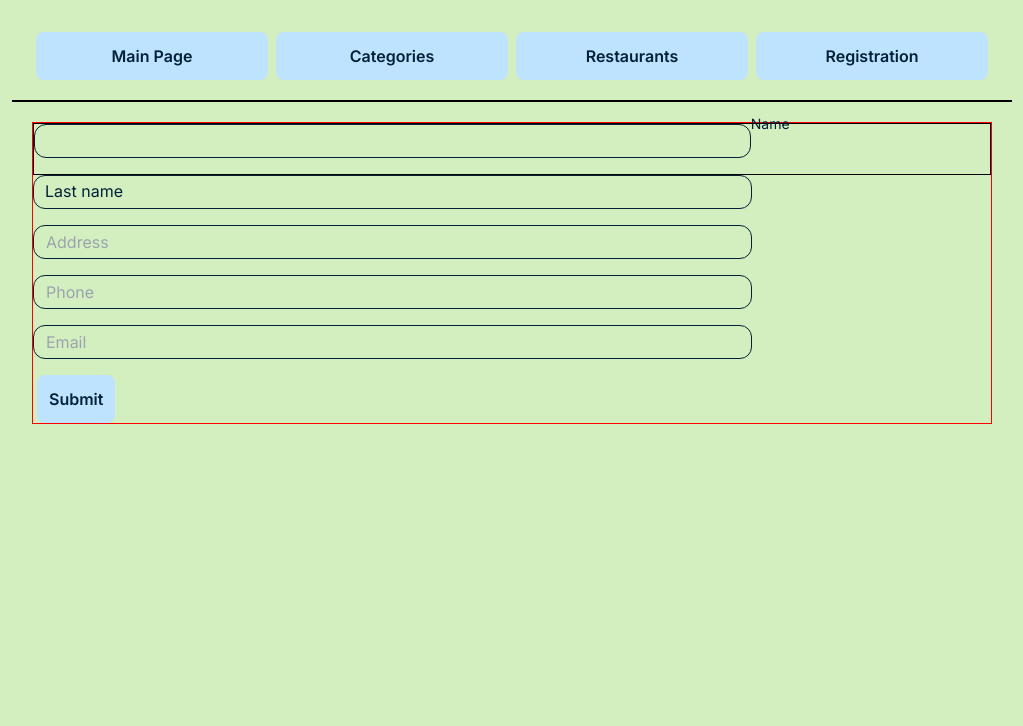
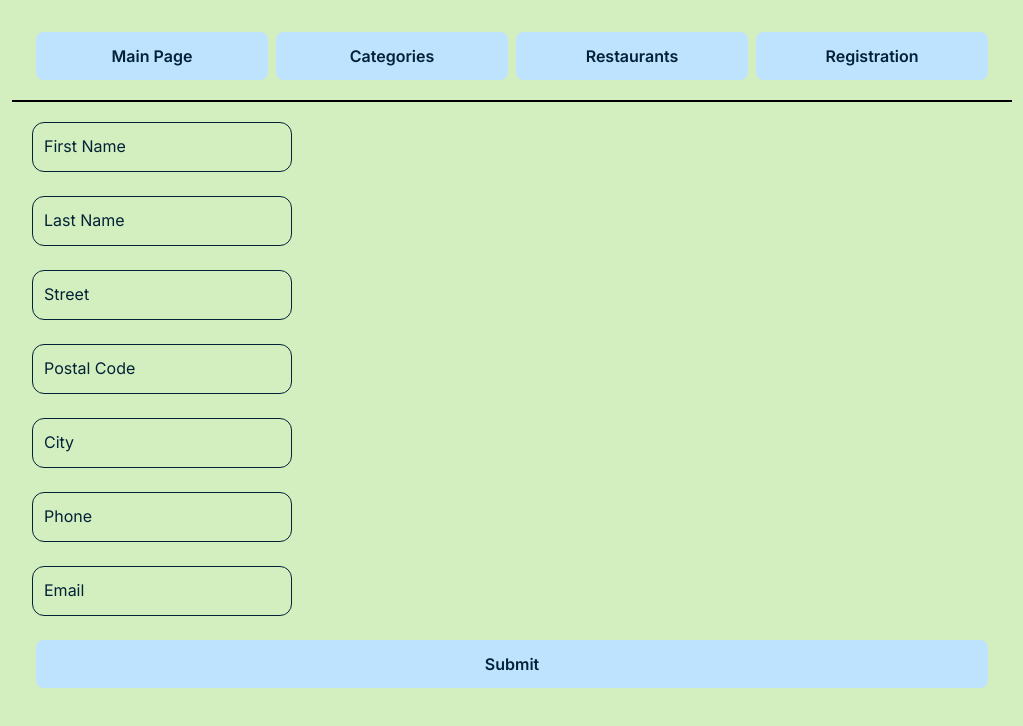
Before and after one commit to ViktorTap/platemate-2024, a Next.js app: page /registration in a window 1280 px wide. Shown: the top 726 px of the page, without its empty margins (128-1151 px from the left). Built offline with nearby package versions, Linux system fonts and the light colour scheme.

Commit message:
Registration blank design and form rebuild

```diff
--- a/app/globals.css
+++ b/app/globals.css
@@ -40,24 +40,17 @@ button:active {
 
 /* INPUT & LABEL */
 
-form {
-  border: solid red 1px;
-  margin-inline: auto;
+.form-container {
+  display: flex;
+  flex-direction: column;
 }
 
-form > div{
-
-
+.input-box {
+  position: relative;
 }
 
-.form-input-container {
-  position: relative;
-  border: solid black 1px;
-}
-
-input {
-  position: relative;
-  /* background-color: var(--background-secondary-hex);*/
+.text-input {
+  /* background-color: var(--background-secondary-hex); */
   background: transparent;
   border-radius: 0.75rem;
   border: 1px solid #032137;
@@ -65,32 +58,78 @@ input {
   color: #032137;
   font-size: 1rem;
 
-  /* height: 100%; */
+  padding: 0.75rem 0.75rem;
 
-  outline: 0;
-  padding: 0.25rem 0.75rem;
+  outline: none;
+  margin-bottom: 1.5rem;
+  transition: 0.2s;
+  cursor: text;
 
-  width: 75%;
+  /* z-index: 1111; */
+}
 
-  margin-bottom: 1rem;
-  transition: 0.2s ease;
+#text-input-error {
+  background: transparent;
+  border-radius: 0.75rem;
+  border: 1px solid red;
+  box-sizing: border-box;
+  color: #032137;
+  font-size: 1rem;
+  margin-bottom: 1.5rem;
+  padding: 0.75rem 0.75rem;
+  outline: none;
+  margin-bottom: 0.75rem;
+  transition: 0.2s;
   cursor: text;
-  /* z-index: 1111; */
 }
 
 label {
   position: absolute;
-  padding: 0.25rem 0.75rem;
-  transition: 0.2s ease;
+  left: 0;
+  padding: 0.75rem 0.75rem;
+  pointer-events: none;
+  transition: 0.2s;
 }
 
-input:focus,
-input:valid {
-  color: red;
+input:focus + label, input:not([value=""]) + label
+{
+  color:green;
+  border: 1px solid green;
+  border-radius: 0.75rem;
+  font-size: 0.75rem;
+  padding: 0 0.75rem;
+  background-color: var(--background-primary-hex);
+  transform: translate(15px, -9px);
+  letter-spacing: 0.15rem;
+
 }
 
-.form-input-container input:focus + label,
-.form-input-container input:valid + label{
-  transform: translate(-15px, -16px) scale(0.88);
-  z-index: 1111;
+input:focus, input:not([value=""]) {
+  border: 1px solid green;
 }
+
+#text-input-error:focus + label,
+#text-input-error:not([value=""]) + label {
+  color:#032137;
+  border: 1px solid red;
+  border-radius: 0.75rem;
+  font-size: 0.75rem;
+  padding: 0 0.75rem;
+  background-color: var(--background-primary-hex);
+  transform: translate(15px, -9px);
+  letter-spacing: 0.15rem;
+  /* margin-bottom: 1.5rem; */
+}
+
+.input-error-message {
+  border: 1px solid red;
+  background-color: var(--background-primary-hex);
+  border-radius: 0.75rem;
+  font-size: 0.75rem;
+  position: absolute;
+  left: 85px;
+  bottom: 3px;
+  padding: 0 0.75rem;
+  pointer-events: none;
+  transition: 0.2s;
+}
--- a/app/registration/components/RegistrationForm.tsx
+++ b/app/registration/components/RegistrationForm.tsx
@@ -1,136 +1,98 @@
 "use client";
 
-import * as yup from "yup";
-import { useFormik } from "formik";
+import * as Yup from "yup";
+import { Formik, Form, useField } from "formik";
+
+interface CustomTextInputTypes {
+  name: string;
+  id?: string;
+  label: string;
+  type: string;
+}
+
+const CustomTextInput: React.FC<CustomTextInputTypes> = ({
+  label,
+  ...props
+}) => {
+  const [field, meta] = useField(props);
+
+  return (
+    <div className="input-box">
+      <input
+        className="text-input"
+        id={meta.touched && meta.error ? "text-input-error" : ""}
+        {...field}
+        {...props}
+      />
+      <label htmlFor={props.id || props.name}>{label}</label>
+      {meta.touched && meta.error && (
+        <span className="input-error-message">{meta.error}</span>
+      )}
+    </div>
+  );
+};
 
 export default function RegistrationForm() {
   interface FormValues {
     firstName: string;
     lastName: string;
-    address: string;
+    address: object;
     phone: string;
     email: string;
   }
 
-  const validationSchema = yup.object({
-    firstName: yup.string().required("First name is required"),
-    lastName: yup.string().required("Last name is required"),
-    address: yup.string(),
-    phone: yup.string(),
-    email: yup.string().email().required("Email is required"),
-  });
+  return (
+    <>
+      <Formik<FormValues>
+        initialValues={{
+          firstName: "",
+          lastName: "",
+          address: { street: "", postalCode: "", city: "" },
+          phone: "",
+          email: "",
+        }}
+        validationSchema={Yup.object({
+          firstName: Yup.string()
+            .max(15, "Must be 15 characters or less")
+            .required("First name is required"),
+          lastName: Yup.string()
+            .max(20, "Must be 20 characters or less")
+            .required("Last name is required"),
 
-  const formik = useFormik<FormValues>({
-    initialValues: {
-      firstName: "",
-      lastName: "",
-      address: "",
-      phone: "",
-      email: "",
-    },
+          address: Yup.object().shape({
+            street: Yup.string(),
+            postalCode: Yup.string().max(10, "Must be 10 characters or less"),
+            city: Yup.string(),
+          }),
 
-    validationSchema,
+          phone: Yup.string().max(15, "Must be 15 characters or less"),
+          email: Yup.string()
+            .email("Invalid email address")
+            .required("Email is required"),
+        })}
+        onSubmit={(values, { setSubmitting }) => {
+          setTimeout(() => {
+            alert(JSON.stringify(values, null, 2));
+            setSubmitting(false);
+          }, 400);
+        }}
+      >
+        <Form className="form-container">
+          <CustomTextInput label="First Name" name="firstName" type="text" />
+          <CustomTextInput label="Last Name" name="lastName" type="text" />
+          <CustomTextInput label="Street" name="address.street" type="text" />
+          <CustomTextInput
+            label="Postal Code"
+            name="address.postalCode"
+            type="text"
+          />
+          <CustomTextInput label="City" name="address.city" type="text" />
+          <CustomTextInput label="Phone" name="phone" type="text" />
+          <CustomTextInput label="Email" name="email" type="email" />
 
-    onSubmit: (values) => {
-      console.log("Form submitted:", values);
-    },
-  });
-
-  return (
-    <form onSubmit={formik.handleSubmit}>
-      {/*FIRST NAME*/}
-
-      <div>
-        <div className="form-input-container">
-          <input
-            id="firstName"
-            name="firstName"
-            type="text"
-            onChange={formik.handleChange}
-            onBlur={formik.handleBlur}
-            value={formik.values.firstName}
-          />
-          <label htmlFor="firstName">Name</label>
-        </div>
-
-        {formik.touched.firstName && formik.errors.firstName ? (
-          <span className="error">{formik.errors.firstName}</span>
-        ) : null}
-      </div>
-
-      {/*LAST NAME*/}
-
-      <div>
-        <label htmlFor="lastName">Last name</label>
-        <input
-          id="lastName"
-          name="lastName"
-          type="text"
-          onChange={formik.handleChange}
-          onBlur={formik.handleBlur}
-          value={formik.values.lastName}
-        />
-        {formik.touched.lastName && formik.errors.lastName ? (
-          <span className="error">{formik.errors.lastName}</span>
-        ) : null}
-      </div>
-
-      {/*ADDRESS*/}
-
-      <div>
-        {/* <label htmlFor="address">Address</label> */}
-        <input
-          id="address"
-          name="address"
-          type="text"
-          placeholder="Address"
-          onChange={formik.handleChange}
-          onBlur={formik.handleBlur}
-          value={formik.values.address}
-        />
-        {formik.touched.address && formik.errors.address ? (
-          <span className="error">{formik.errors.address}</span>
-        ) : null}
-      </div>
-
-      {/*PHONE*/}
-
-      <div>
-        {/* <label htmlFor="phone">Phone</label> */}
-        <input
-          id="phone"
-          name="phone"
-          type="text"
-          placeholder="Phone"
-          onChange={formik.handleChange}
-          onBlur={formik.handleBlur}
-          value={formik.values.phone}
-        />
-        {formik.touched.phone && formik.errors.phone ? (
-          <span className="error">{formik.errors.phone}</span>
-        ) : null}
-      </div>
-
-      {/*EMAIL*/}
-
-      <div>
-        {/* <label htmlFor="email">Email</label> */}
-        <input
-          id="email"
-          name="email"
-          type="email"
-          placeholder="Email"
-          onChange={formik.handleChange}
-          onBlur={formik.handleBlur}
-          value={formik.values.email}
-        />
-        {formik.touched.email && formik.errors.email ? (
-          <span className="error">{formik.errors.email}</span>
-        ) : null}
-      </div>
-      <button type="submit" disabled={!formik.isValid}>
-        Submit
-      </button>
-    </form>
+          <button type="submit">Submit</button>
+        </Form>
+      </Formik>
+    </>
   );
 }
```
